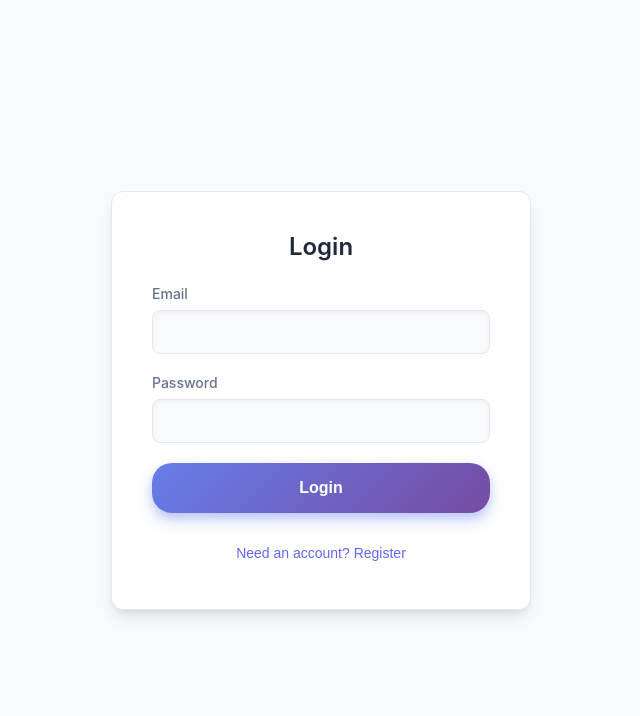
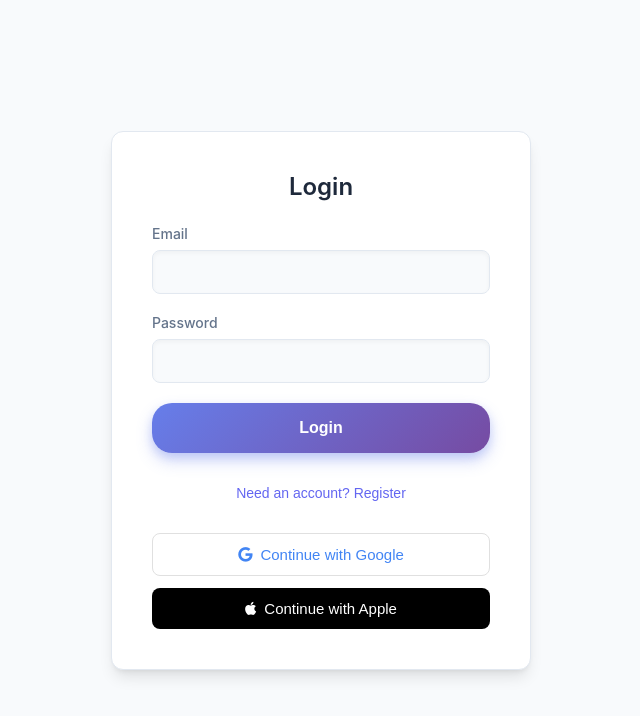
Before and after one commit to ReaganJakeOngaya/Notes-App, a React (Vite) app in the folder frontend/: page /login in a window 1280 px wide. Shown: the top 716 px of the page, without its empty margins (319-959 px from the left). Built offline with nearby package versions, Linux system fonts and the light colour scheme; no server answers.

Commit message:
User Account & UI update

```diff
--- a/frontend/src/pages/Login.jsx
+++ b/frontend/src/pages/Login.jsx
@@ -61,7 +61,7 @@ const Login = () => {
     try {
       window.open(`${API_URL}/auth/apple`, '_blank');
 
-    // Listen for auth success message
+
       window.addEventListener('message', (event) => {
         if (event.origin === window.location.origin && event.data.authSuccess) {
           // Handle successful login
@@ -129,7 +129,7 @@ const Login = () => {
             {isLogin ? 'Need an account? Register' : 'Already have an account? Login'}
           </button>
 
-          {/* <div className="social-auth">
+          <div className="social-auth">
             <button
               className="btn btn-google"
               type='button'
@@ -144,7 +144,7 @@ const Login = () => {
               >
               <i className="fa-brands fa-apple"></i> Continue with Apple
             </button>
-          </div> */}
+          </div>
         </div>
       </div>
     </div>
```
